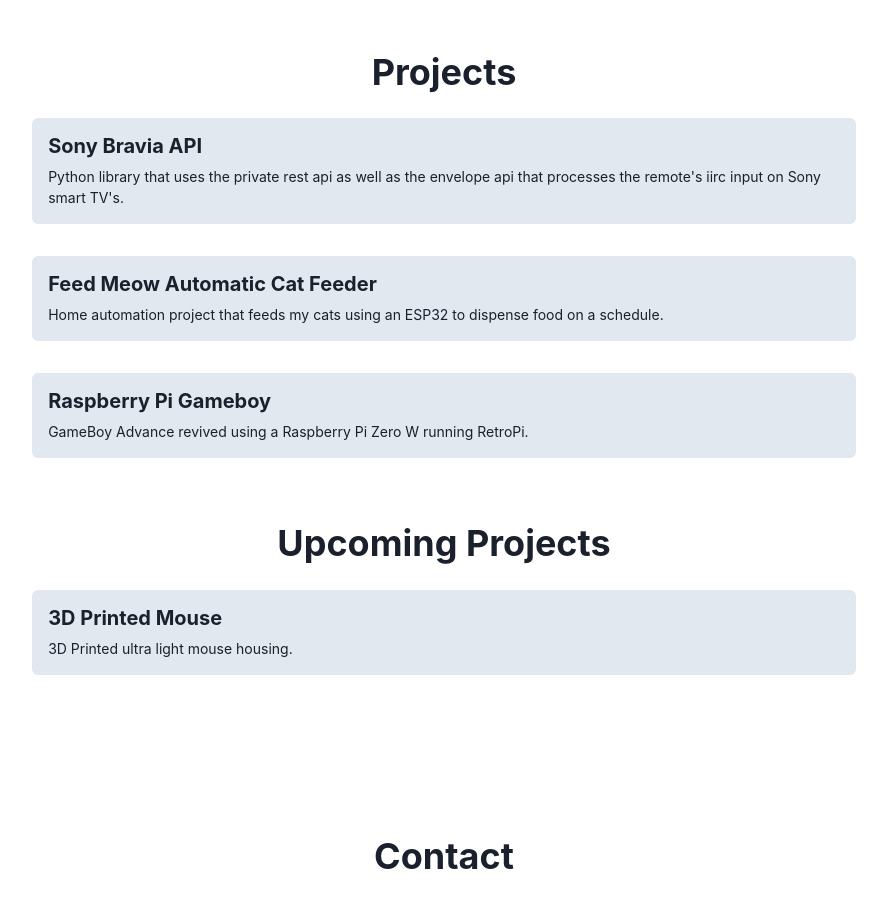
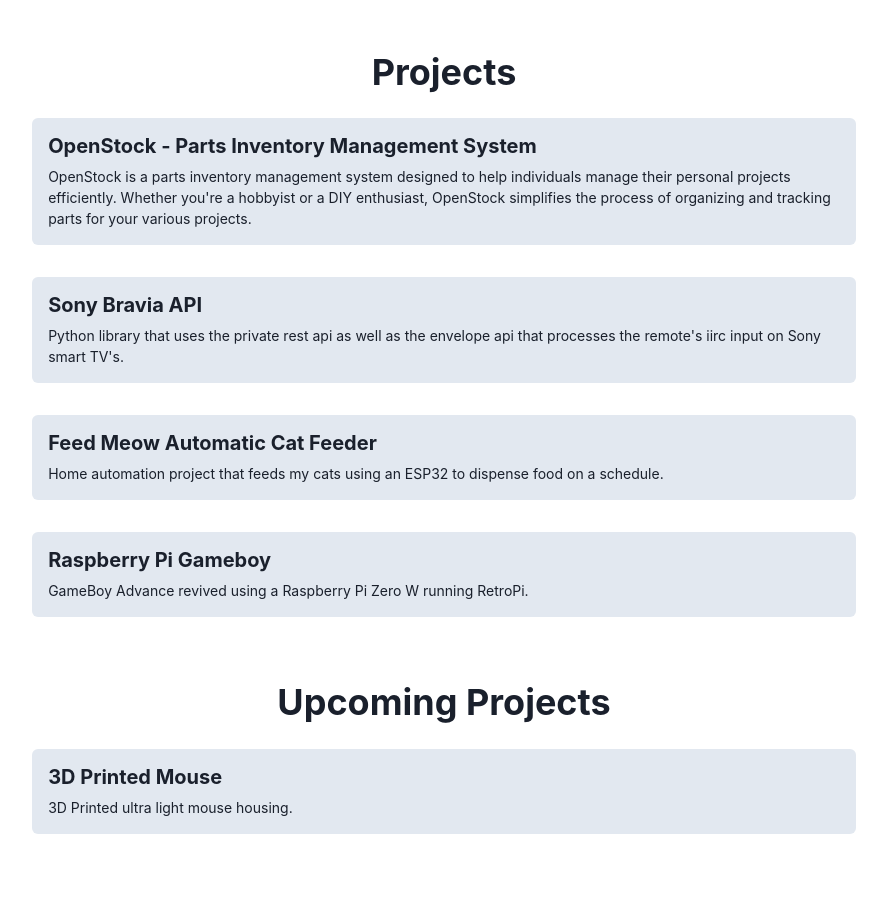
Before and after one commit to AlecJDavidson/AlecJDavidson, a React (Vite) app: page / in a window 1280 px wide. Shown: the part 920-1822 px from the top of the page, without its empty margins (196-1083 px from the left). Built offline with nearby package versions, Linux system fonts and the light colour scheme; the HTML template or start-up script is replaced by a standard one.

Commit message:
Added OpenStock to projects list.

```diff
--- a/src/views/projects/Projects.tsx
+++ b/src/views/projects/Projects.tsx
@@ -47,6 +47,12 @@
 
 const Projects = () => {
   const ProjectPosts = [
+    {
+      title: 'OpenStock - Parts Inventory Management System',
+      description:
+        "OpenStock is a parts inventory management system designed to help individuals manage their personal projects efficiently. Whether you're a hobbyist or a DIY enthusiast, OpenStock simplifies the process of organizing and tracking parts for your various projects.",
+      link: 'https://github.com/AlecJDavidson/open-stock',
+    },
     {
       title: 'Sony Bravia API',
       description:
```
